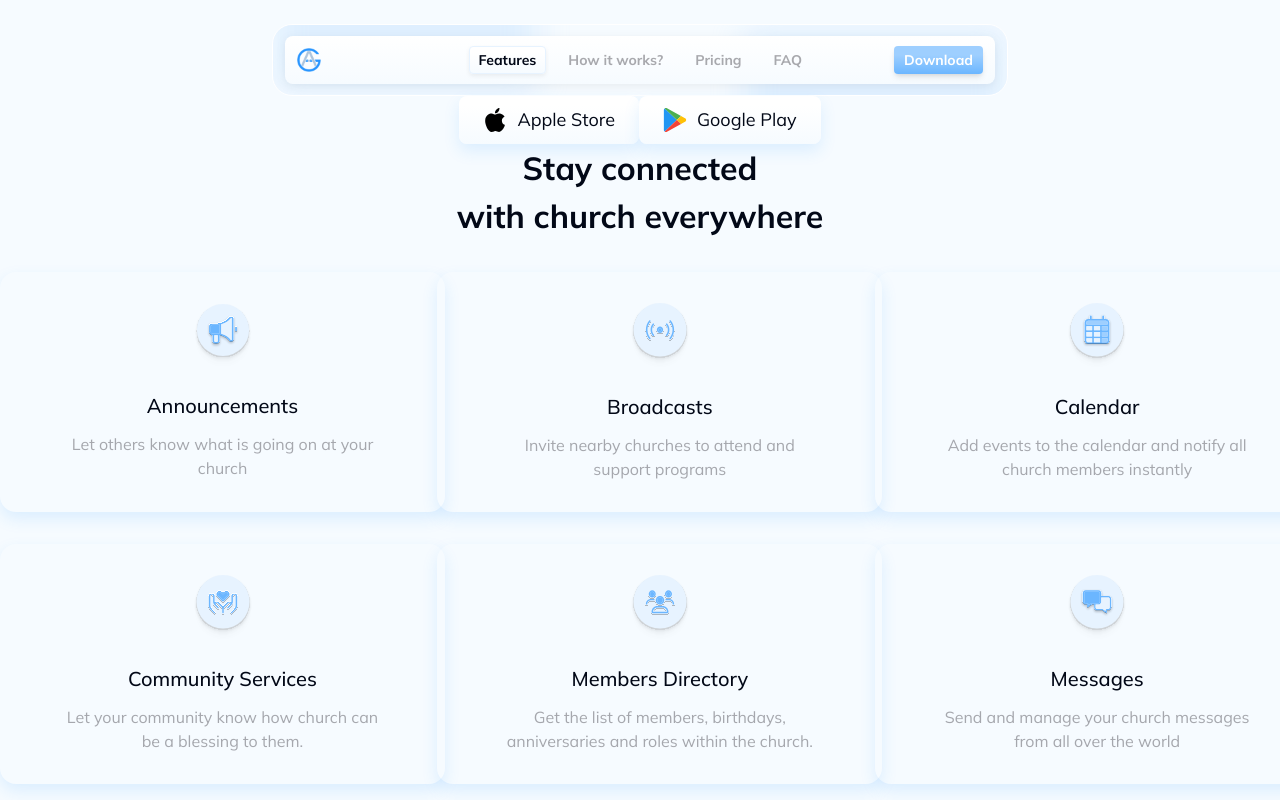
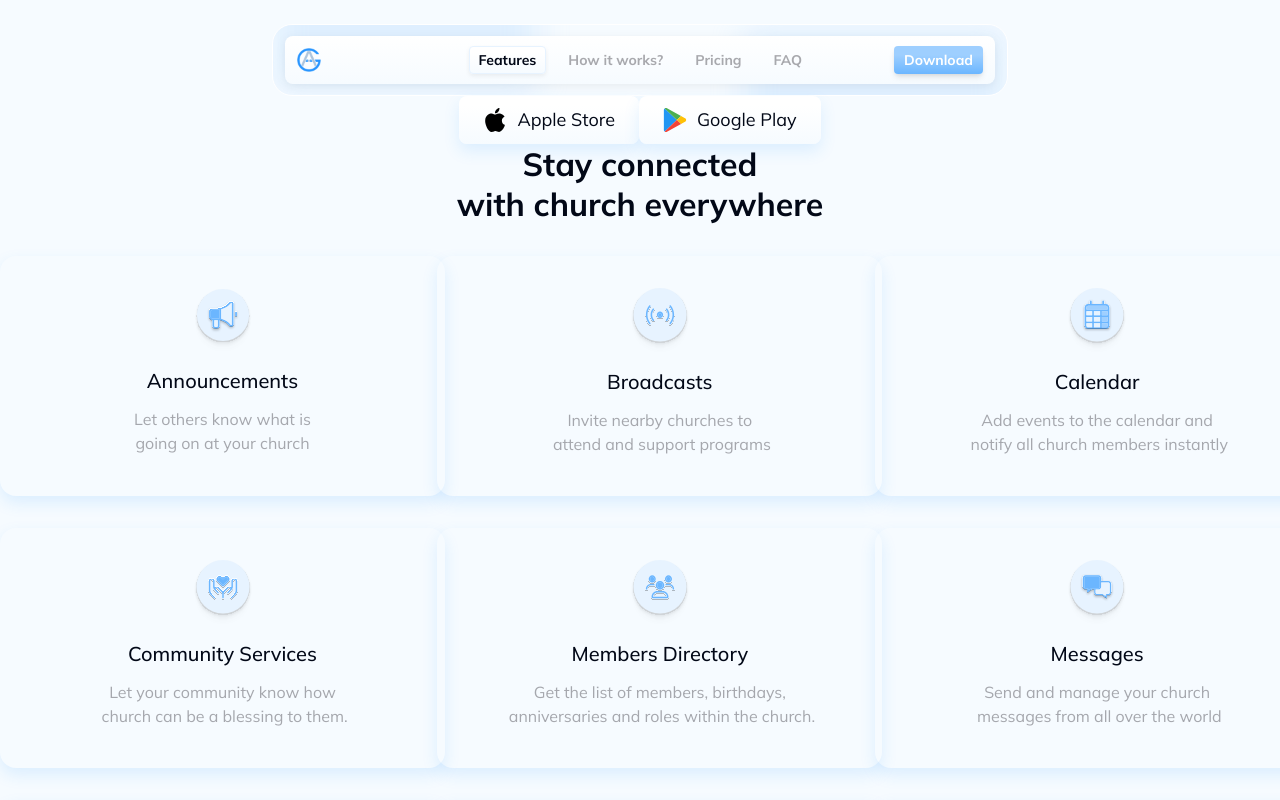
Before and after one commit to HzDev3628/genesis-app-landing, a Next.js app: page / in a window 1280 px wide. Shown: the top 800 px of the page. Built offline with nearby package versions, Linux system fonts and the light colour scheme.

Commit message:
fix: card gap, wrap description

```diff
--- a/app/components/ui/card.tsx
+++ b/app/components/ui/card.tsx
@@ -29,7 +29,7 @@ export function Card({ children }: { children: React.ReactNode }) {
         onMouseMove={handleMouseMove}
         onMouseEnter={handleMouseEnter}
         onMouseLeave={handleMouseLeave}
-        className="flex flex-col items-center justify-center text-center gap-6 w-[445px] h-[240px] rounded-16 px-16 shadow-[0px_7px_16px_#2895FF20]"
+        className="flex flex-col items-center justify-center text-center gap-3.5 w-[445px] h-[240px] rounded-16 px-16 pt-8 pb-10 shadow-[0px_7px_16px_#2895FF20]"
       >
         {children}
       </article>
--- a/app/section-landing/stay-connected-section-2.tsx
+++ b/app/section-landing/stay-connected-section-2.tsx
@@ -4,7 +4,7 @@ import { Card } from '../components/ui'
 export function StayConnectedSection2() {
   return (
     <section className="container flex flex-col items-center gap-8">
-      <h2 className='text-[32px] font-bold text-center'>
+      <h2 className='text-[32px] font-bold text-center leading-10'>
         Stay connected <br />
         with church everywhere
       </h2>
@@ -14,7 +14,7 @@ export function StayConnectedSection2() {
             <Image src={icon} width={60} height={60} alt={title} />
             <div className="flex flex-col items-center gap-3">
               <h4 className="text-xl font-medium text-grey-100">{title}</h4>
-              <span className="text-grey-500">{description}</span>
+              <span className="text-grey-500 whitespace-pre-wrap">{description}</span>
             </div>
           </Card>
         ))}
@@ -30,53 +30,53 @@ const ITEMS: {
 }[] = [
   {
     title: 'Announcements',
-    description: 'Let others know what is going on at your church',
+    description: 'Let others know what is\ngoing on at your church',
     icon: '/2-section-stay-connected/announcements.svg',
   },
   {
     title: 'Broadcasts',
-    description: 'Invite nearby churches to attend and support programs',
+    description: 'Invite nearby churches to\n attend and support programs',
     icon: '/2-section-stay-connected/broadcasts.svg',
   },
   {
     title: 'Calendar',
     description:
-      'Add events to the calendar and notify all church members instantly',
+      'Add events to the calendar and\n notify all church members instantly',
     icon: '/2-section-stay-connected/calendar.svg',
   },
   {
     title: 'Community Services',
     description:
-      'Let your community know how church can be a blessing to them.',
+      'Let your community know how\n church can be a blessing to them.',
     icon: '/2-section-stay-connected/community-services.svg',
   },
   {
     title: 'Members Directory',
     description:
-      'Get the list of members, birthdays, anniversaries and roles within the church.',
+      'Get the list of members, birthdays,\n anniversaries and roles within the church.',
     icon: '/2-section-stay-connected/members.svg',
   },
   {
     title: 'Messages',
-    description: 'Send and manage your church messages from all over the world',
+    description: 'Send and manage your church\n messages from all over the world',
     icon: '/2-section-stay-connected/messages.svg',
   },
   {
     title: 'Outreach',
     description:
-      'Keep track of leads within community and assign members to follow-up with them.',
+      'Keep track of leads within community and\n assign members to follow-up with them.',
     icon: '/2-section-stay-connected/outreach.svg',
   },
   {
     title: 'Permissions',
     description:
-      'Build church community by delegating roles and permissions to members',
+      'Build church community by delegating\n roles and permissions to members',
     icon: '/2-section-stay-connected/permissions.svg',
   },
   {
     title: 'Potluck',
     description:
-      'Turn pot-luck into pot-managed by letting members collaborate on dishes.',
+      'Turn pot-luck into pot-managed by \nletting members collaborate on dishes.',
     icon: '/2-section-stay-connected/potluck.svg',
   },
 ]
```
